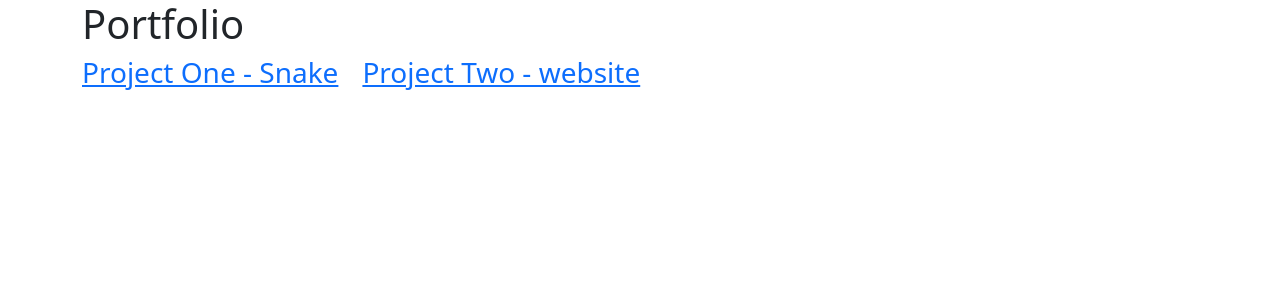
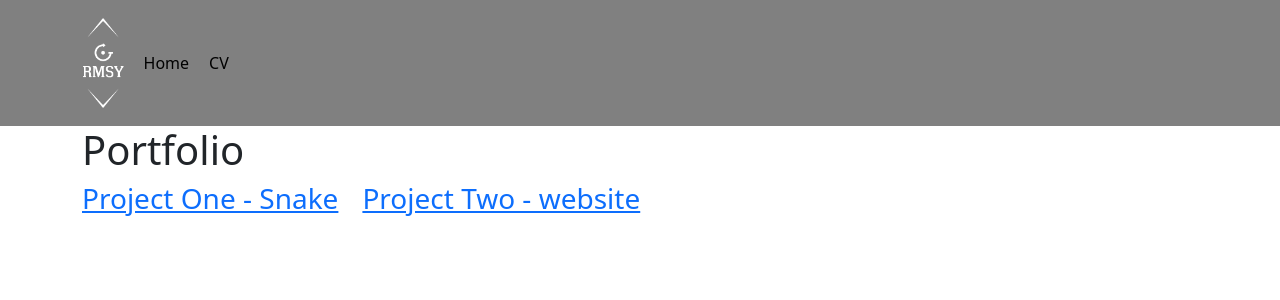
Before and after one commit to hgrcode/portfolio, a React (Create React App) app in the folder front-end/: page / in a window 1280 px wide. Shown: the top 300 px of the page. Built offline with nearby package versions, Linux system fonts and the light colour scheme.

Commit message:
Navbar set up, logo + routes

```diff
--- a/front-end/package.json
+++ b/front-end/package.json
@@ -10,6 +10,7 @@
     "react": "^17.0.2",
     "react-bootstrap": "^2.0.4",
     "react-dom": "^17.0.2",
+    "react-router-dom": "^6.2.1",
     "react-scripts": "5.0.0",
     "web-vitals": "^2.1.2"
   },
--- a/front-end/src/App.css
+++ b/front-end/src/App.css
@@ -1,38 +1,18 @@
-.App {
-  text-align: center;
+.navbar{
+  background-color: grey !important;
 }
 
-.App-logo {
-  height: 40vmin;
-  pointer-events: none;
+.navbarbutton{
+  padding-left: 20px ;
+  text-decoration: none;
+  color: black;
+
+}
+.navbarbutton:hover{
+  color:rgb(175, 170, 170);
 }
 
-@media (prefers-reduced-motion: no-preference) {
-  .App-logo {
-    animation: App-logo-spin infinite 20s linear;
-  }
+.logo{
+  margin-top: 10px !important;
+  margin-bottom: 10px !important;
 }
-
-.App-header {
-  background-color: #282c34;
-  min-height: 100vh;
-  display: flex;
-  flex-direction: column;
-  align-items: center;
-  justify-content: center;
-  font-size: calc(10px + 2vmin);
-  color: white;
-}
-
-.App-link {
-  color: #61dafb;
-}
-
-@keyframes App-logo-spin {
-  from {
-    transform: rotate(0deg);
-  }
-  to {
-    transform: rotate(360deg);
-  }
-}
--- a/front-end/src/App.js
+++ b/front-end/src/App.js
@@ -1,10 +1,29 @@
-import logo from './logo.svg';
 import './App.css';
+import React from 'react';
+import {
+  BrowserRouter as Router,
+  Routes,
+  Route,
+} from 'react-router-dom';
+
 import HomePage from './pages/homepage';
+import NavBar from './components/nav';
+import Mock from './pages/mock';
+
 
 function App() {
   return(
-    <HomePage />
+    <>
+    <Router>
+      <NavBar />
+        <Routes>
+          <Route exact path='/' element={<HomePage /> } />
+
+
+          <Route exact path='/cv' element={<Mock /> } />
+        </Routes>
+    </Router>
+    </>
   )
 }
 
--- a/front-end/src/components/nav.js
+++ b/front-end/src/components/nav.js
@@ -0,0 +1,27 @@
+import React from "react";
+import Navbar from "react-bootstrap/Navbar";
+import Container from "react-bootstrap/esm/Container";
+import Nav from 'react-bootstrap/Nav';
+import NavDropdown from 'react-bootstrap/NavDropdown';
+import {Link} from 'react-router-dom';
+import Logo from '../img/Logo.png';
+
+const NavBar = () => {
+    return (
+    <Navbar  expand="lg">
+        <Container>
+                <Link className="logo" to='/' ><img src={Logo} height='90px'/></Link>
+                <Navbar.Toggle aria-controls="basic-navbar-nav" />
+                <Navbar.Collapse id="basic-navbar-nav">
+                <Nav className="me-auto">
+                    <Link className="navbarbutton" to='/'>Home</Link>
+                    <Link className="navbarbutton" to='/cv' >CV</Link>
+
+                </Nav>
+                </Navbar.Collapse>
+            </Container>
+    </Navbar>
+    )
+}
+
+export default (NavBar)
--- /dev/null
+++ b/front-end/src/pages/mock.js
@@ -0,0 +1,15 @@
+import React from "react";
+
+import Container from 'react-bootstrap/Container'
+
+
+const Mock = () => {
+    return (
+        <Container>
+        <h1>mock</h1>
+
+        </Container>
+       );
+}
+
+export default (Mock)
```
Also changed, not shown: front-end/src/img/Logo.png (added), front-end/src/pages/snakepage.js (added), 1 other file (tests, documents, lock files or other folders).
